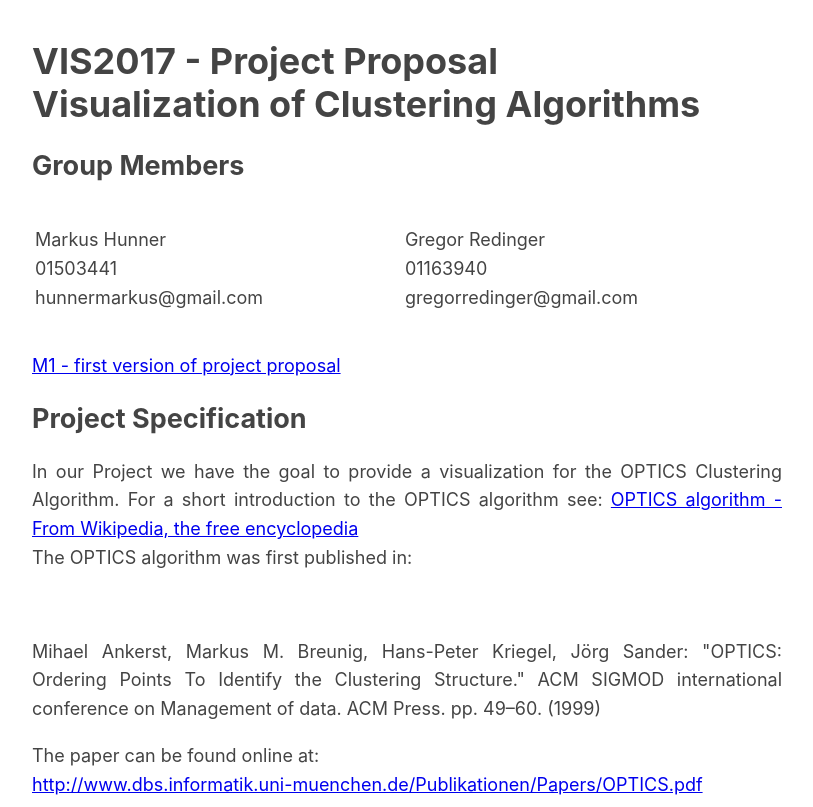
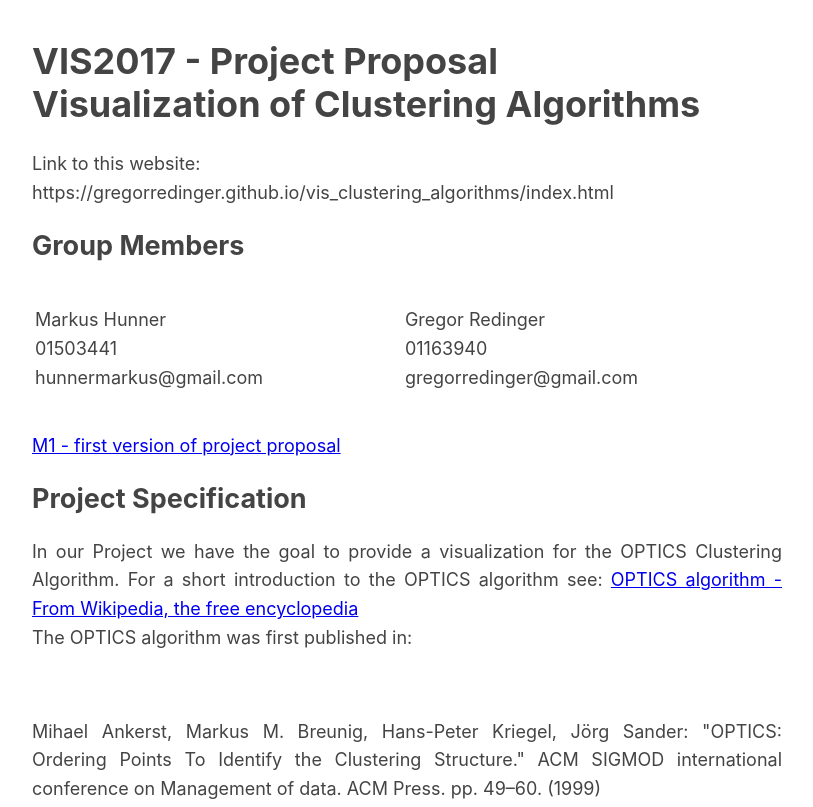
Before and after one commit to gregorredinger/vis_clustering_algorithms, a plain HTML site: page index.html in a window 1280 px wide. Shown: the top 807 px of the page, without its empty margins (233-1046 px from the left). Drawn offline with Linux system fonts and the light colour scheme.

Commit message:
added Link to website itself so it can be found with the pdf-handin alone

```diff
--- a/index.html
+++ b/index.html
@@ -72,6 +72,10 @@
 </header>
 
 <body>
+<p>
+    Link to this website: <br/>
+    https://gregorredinger.github.io/vis_clustering_algorithms/index.html
+</p>
 <h2>Group Members</h2>
 
 <table style="width: 100%">
```
